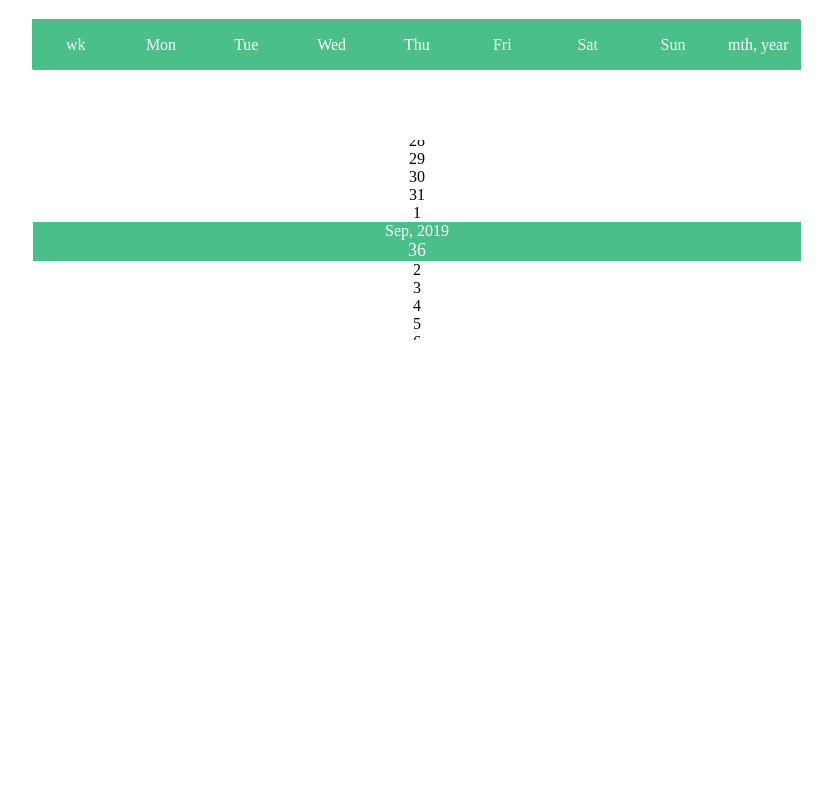
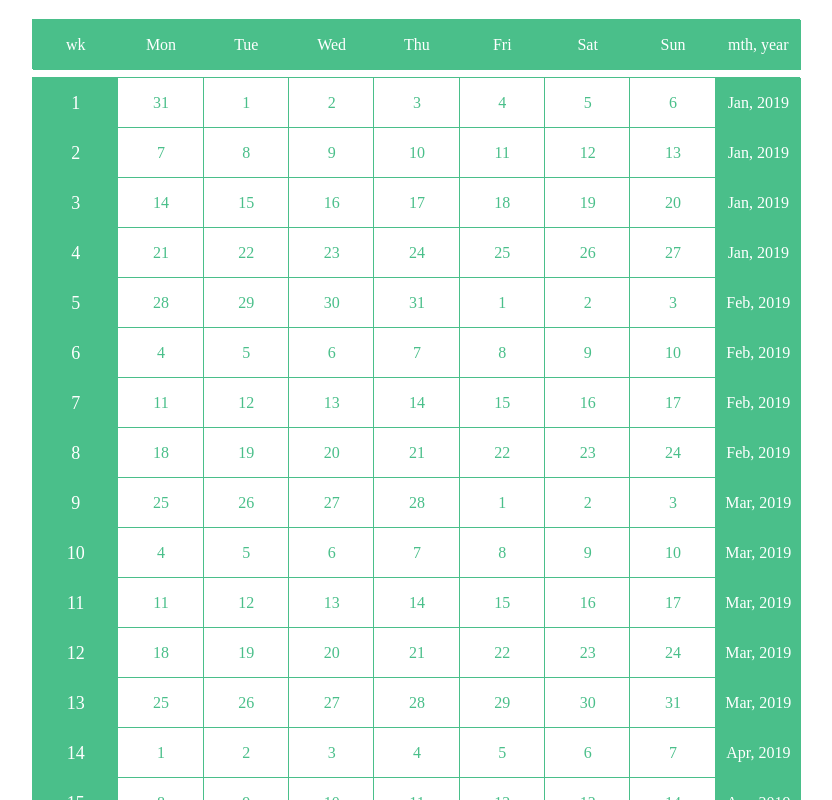
Before and after one commit to wser/js_calendar, a plain HTML site: page index.html in a window 1280 px wide. Shown: the top 800 px of the page, without its empty margins (223-1055 px from the left). Drawn offline with Linux system fonts and the light colour scheme.

Commit message:
afjusted markup

```diff
--- a/index.html
+++ b/index.html
@@ -7,7 +7,9 @@
     <script type="text/javascript" src="script.js"></script>
   </head>
   <body>
-    <div id="loading">
+    <div id="scrollArea" class="clusterize-scroll">
+      <div id="contentArea" class="clusterize-content">
+        <div class="clusterize-no-data">
           <h1>
             Loading...
           </h1>
@@ -17,10 +19,6 @@
           <p>- scroll to date</p>
           <p>- get selected date</p>
         </div>
-    <div class="calendar"></div>
-    <div id="scrollArea" class="clusterize-scroll">
-      <div id="contentArea" class="clusterize-content">
-        <div class="clusterize-no-data">Loading data…</div>
       </div>
     </div>
   </body>
--- a/script.js
+++ b/script.js
@@ -66,11 +66,13 @@ const wCal = {
         let month = new Date(x.getFullYear(), x.getMonth(), x.getDate() + 6);
 
         if (i == 0) {
+          //add weeknumbers
           week.push(`<div
               class="cell"
               id="week#${wkNum}"
               style="font-size:18px; color:white; background:#4abf8a">${wkNum}</div>`);
         } else if (i == 8) {
+          // month and year
           week.push(`<div
               class="cell"
               id="month#${months[month]}"
@@ -80,21 +82,19 @@ const wCal = {
                 ', ' +
                 month.getFullYear()}</div>`);
         } else {
+          // days
           week.push(`<div
               class="cell day"
               onclick="showIt(this)"
               id="${xd.toLocaleDateString(localeStr)}">${xd.getDate()}</div>`);
         }
       }
+      // add every week to calendar array
       calendar.push(
         `<div class="week" id="week_${j + 1}" >${week.join('')}</div>`
       );
-
-      // let content = calendar.join('');
-      // //append to DOM div
-      // document.querySelector('.calendar').innerHTML = content;
     }
-    document.getElementById('loading').style.display = 'none';
+    // fill clusterize with data
     var clusterize = new Clusterize({
       rows: calendar,
       scrollId: 'scrollArea',
@@ -111,6 +111,7 @@ function showIt(element) {
 window.onload = function() {
   var timerStart = Date.now();
   wCal.createCal();
+  // add headers after loading content
   wkDays = [];
   for (let i = 0; i < weekdays.length; i++) {
     wkDays.push(`<div
@@ -119,7 +120,7 @@ window.onload = function() {
               style="color:white; background:#4abf8a">${weekdays[i]}</div>`);
   }
   document
-    .querySelector('.calendar')
+    .querySelector('.clusterize-content')
     .insertAdjacentHTML(
       'afterbegin',
       `<div class="week header">${wkDays.join('')}</div>`
--- a/style/style.scss
+++ b/style/style.scss
@@ -2,7 +2,38 @@ $font-stack: Verdana, Arial, sans-serif;
 $primary-color: #4abf8a;
 $main-width: 60vw;
 
-.calendar {
+/* max-height - the only parameter in this file that needs to be edited.
+ * Change it to suit your needs. The rest is recommended to leave as is.
+ */
+.clusterize-scroll {
+  max-height: 80 vh;
+  overflow: auto;
+}
+
+/**
+ * Avoid vertical margins for extra tags
+ * Necessary for correct calculations when rows have nonzero vertical margins
+ */
+.clusterize-extra-row {
+  margin-top: 0 !important;
+  margin-bottom: 0 !important;
+}
+
+/* By default extra tag .clusterize-keep-parity added to keep parity of rows.
+ * Useful when used :nth-child(even/odd)
+ */
+.clusterize-extra-row.clusterize-keep-parity {
+  display: none;
+}
+
+/* During initialization clusterize adds tabindex to force the browser to keep focus
+ * on the scrolling list, see issue #11
+ * Outline removes default browser's borders for focused elements.
+ */
+.clusterize-content {
+  outline: 0;
+  counter-reset: clusterize-counter;
+
   max-width: $main-width;
   margin: 70px auto;
   display: flex;
@@ -40,46 +71,6 @@ $main-width: 60vw;
   }
 }
 
-/* max-height - the only parameter in this file that needs to be edited.
- * Change it to suit your needs. The rest is recommended to leave as is.
- */
-.clusterize-scroll {
-  max-height: 200px;
-  overflow: auto;
-
-  max-width: $main-width;
-  margin: 70px auto;
-  display: flex;
-  justify-content: center;
-  flex-direction: column;
-  text-align: center;
-}
-
-/**
- * Avoid vertical margins for extra tags
- * Necessary for correct calculations when rows have nonzero vertical margins
- */
-.clusterize-extra-row {
-  margin-top: 0 !important;
-  margin-bottom: 0 !important;
-}
-
-/* By default extra tag .clusterize-keep-parity added to keep parity of rows.
- * Useful when used :nth-child(even/odd)
- */
-.clusterize-extra-row.clusterize-keep-parity {
-  display: none;
-}
-
-/* During initialization clusterize adds tabindex to force the browser to keep focus
- * on the scrolling list, see issue #11
- * Outline removes default browser's borders for focused elements.
- */
-.clusterize-content {
-  outline: 0;
-  counter-reset: clusterize-counter;
-}
-
 /* Centering message that appears when no data provided
  */
 .clusterize-no-data td {
```
Also changed, not shown: style/style.css, 1 other file. Lines whose indentation alone changed are shown as unchanged.
